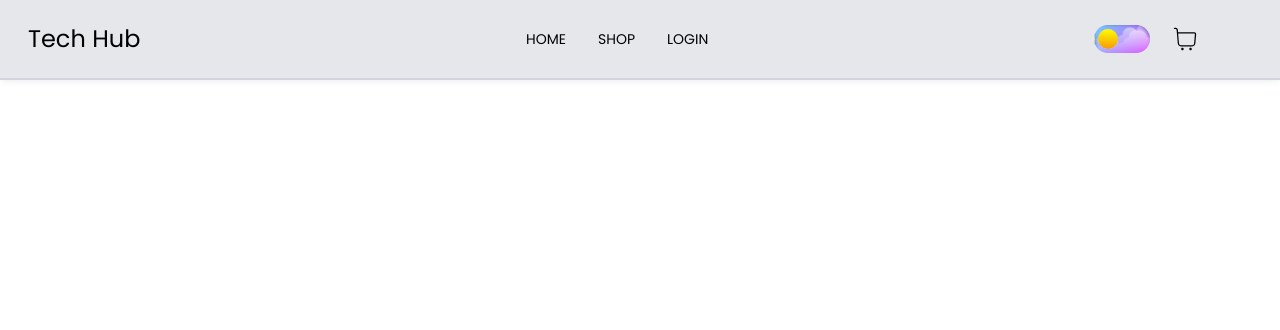
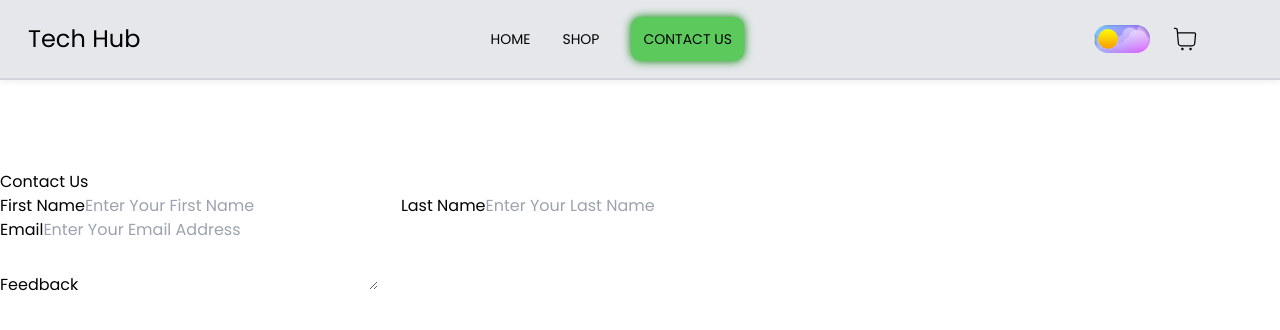
Before and after one commit to Sheryaar-Ansar/techhub-react, a React (Vite) app: page /contact in a window 1280 px wide. Shown: the top 330 px of the page. Built offline with nearby package versions, Linux system fonts and the light colour scheme.

Commit message:
Added contact us page

```diff
--- a/src/App.jsx
+++ b/src/App.jsx
@@ -8,7 +8,7 @@ import ProductDetail from './app/pages/ProductDetail'
 import Checkout from './app/pages/Checkout'
 import { Toaster } from 'react-hot-toast'
 import OrderPlacement from './app/pages/OrderPlacement'
-import Login from './app/pages/Login'
+import Contact from './app/pages/Contact'
 
 function App() {
   const mode = useSelector((state) => state.mode.mode)
@@ -29,7 +29,7 @@ function App() {
         <Route path='/' element={<Home />} />
         <Route path='/shop' element={<Shop />} />
         <Route path='/shop/:id' element={<ProductDetail />} />
-        <Route path='/login' element={<Login />} />
+        <Route path='/contact' element={<Contact />} />
         <Route path='/proceed-to-checkout' element={<Checkout />} />
         <Route path='/order-placement' element={<OrderPlacement />} />
       </Routes>
--- a/src/app/components/header/Navbar.jsx
+++ b/src/app/components/header/Navbar.jsx
@@ -27,7 +27,7 @@ const Navbar = () => {
       <div className='flex justify-center items-center flex-col py-9'>
         <NavLink to={'/'} onClick={handleNavbarClose}>Home</NavLink>
         <NavLink to={'/shop'} className={'mt-5'} onClick={handleNavbarClose}>Shop</NavLink>
-        <NavLink to={'/shop'} className={'mt-5'} onClick={handleNavbarClose}>Shop</NavLink>
+        <NavLink to={'/contact'} className={'mt-5'} onClick={handleNavbarClose}>Contact Us</NavLink>
       </div>
     </div>
   </>
@@ -38,7 +38,7 @@ const Navbar = () => {
         <div className='hidden md:flex lg:flex flex-1 justify-center items-center text-sm md:text-md'>
           <NavLink to={'/'} className={`uppercase `}>Home</NavLink>
           <NavLink to={'/shop'} className={`ml-0 md:ml-8 mt-20 md:mt-0 uppercase `}>Shop</NavLink>
-          <NavLink to={'/login'} className={`ml-0 md:ml-8 mt-20 md:mt-0 uppercase `}>Login</NavLink>
+          <NavLink to={'/contact'} className={`ml-0 md:ml-8 mt-20 md:mt-0 uppercase `}>Contact Us</NavLink>
         </div>
         <div className='flex justify-center items-center'>
           <Toggle className={``}/>
--- /dev/null
+++ b/src/app/pages/Contact.jsx
@@ -0,0 +1,29 @@
+import React from 'react'
+
+const Contact = () => {
+  return (
+    <div className='min-h-screen mx-auto mt-[70px] pt-[100px]'>
+      <div>
+        <div>
+          <h1>Contact Us</h1>
+          <div>
+            <form >
+              <div>
+                <label>First Name<input type="text" placeholder='Enter Your First Name' /></label>
+                <label>Last Name<input type="text" placeholder='Enter Your Last Name' /></label>
+              </div>
+              <div>
+                <label>Email<input type="text" placeholder='Enter Your Email Address' /></label>
+              </div>
+              <div>
+                <label>Feedback  <textarea name="" id=""></textarea></label>
+              </div>
+            </form>
+          </div>
+        </div>
+      </div>
+    </div>
+  )
+}
+
+export default Contact
--- a/src/app/pages/Login.jsx
+++ /dev/null
@@ -1,19 +0,0 @@
-import React from 'react'
-
-const Login = () => {
-  return (
-    <div className='min-h-screen mx-auto mt-[70px] pt-[100px]'>
-      <div>
-        <div>
-            <button>Login</button>
-            <button>Signup</button>
-        </div>
-        <div>
-
-        </div>
-      </div>
-    </div>
-  )
-}
-
-export default Login
```
